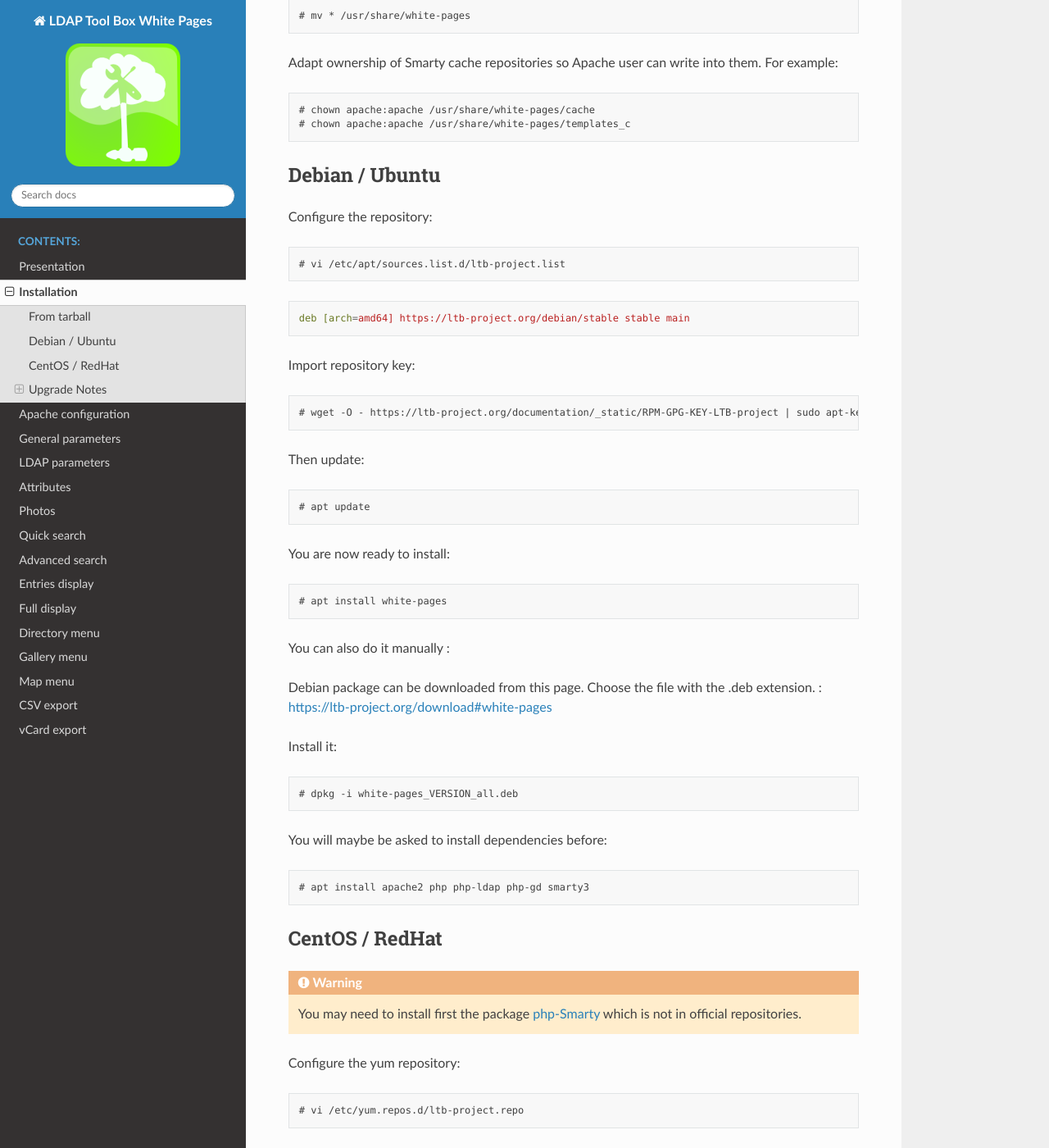
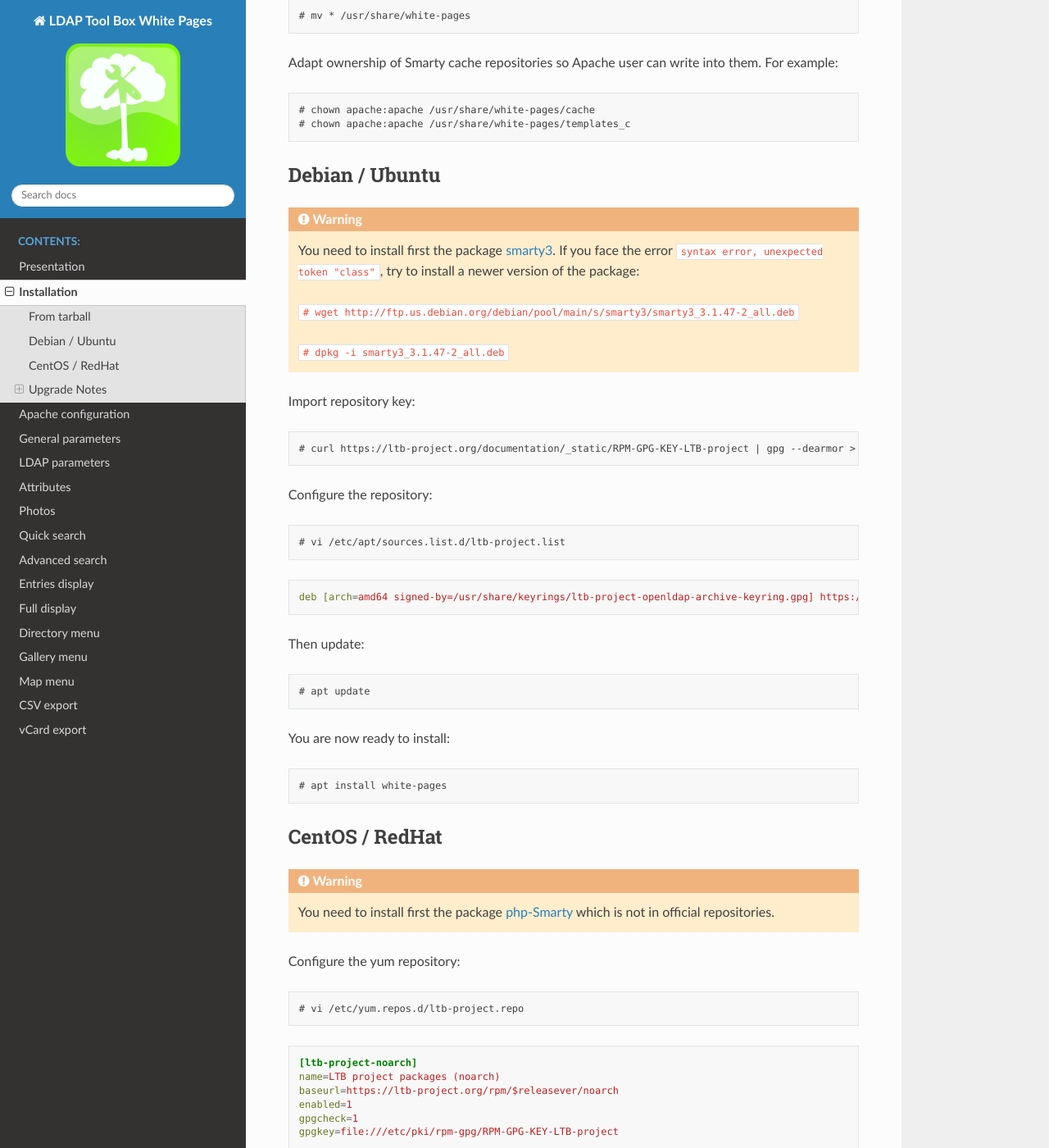
Before and after one commit to ltb-project/white-pages, a Sphinx documentation site: the page built from docs/installation.rst, in a window 1280 px wide and 1400 px high, scrolled down 753 px. Shown: the whole window at 82% size. Built offline with Sphinx 7.4.7 and the Read the Docs theme 2.0.0, drawn with Linux system fonts in a browser that asks for light colours; some of the changed text lies outside the part shown.

Commit message:
Update installation notes for Debian and EL

```diff
--- a/docs/installation.rst
+++ b/docs/installation.rst
@@ -12,7 +12,7 @@
 * Smarty (version 3 or higher)
 * composer
 
-Tarball can be downloaded from `LTB project website<https://ltb-project.org/download.html>__`.
+Tarball can be downloaded from `LTB project website <https://ltb-project.org/download.html>`_.
 
 Uncompress and unarchive the tarball:
 
@@ -43,6 +43,20 @@
 Debian / Ubuntu
 ---------------
 
+.. warning:: You need to install first the package `smarty3`_. If you face the error ``syntax error, unexpected token "class"``, try to install a newer version of the package:
+
+   ``# wget http://ftp.us.debian.org/debian/pool/main/s/smarty3/smarty3_3.1.47-2_all.deb``
+
+   ``# dpkg -i smarty3_3.1.47-2_all.deb``
+
+.. _smarty3: https://packages.debian.org/sid/smarty3
+
+Import repository key:
+
+.. prompt:: bash #
+
+    curl https://ltb-project.org/documentation/_static/RPM-GPG-KEY-LTB-project | gpg --dearmor > /usr/share/keyrings/ltb-project-openldap-archive-keyring.gpg
+
 Configure the repository:
 
 .. prompt:: bash #
@@ -51,13 +65,7 @@
 
 .. code-block:: ini
 
-    deb [arch=amd64] https://ltb-project.org/debian/stable stable main
-
-Import repository key:
-
-.. prompt:: bash #
-
-    wget -O - https://ltb-project.org/documentation/_static/RPM-GPG-KEY-LTB-project | sudo apt-key add -
+    deb [arch=amd64 signed-by=/usr/share/keyrings/ltb-project-openldap-archive-keyring.gpg] https://ltb-project.org/debian/stable stable main
 
 Then update:
 
@@ -71,26 +79,10 @@
 
     apt install white-pages
 
-You can also do it manually :
-
-Debian package can be downloaded from this page. Choose the file with the .deb extension. : https://ltb-project.org/download#white-pages
-
-Install it:
-
-.. prompt:: bash #
-
-   dpkg -i white-pages_VERSION_all.deb
-
-You will maybe be asked to install dependencies before:
-
-.. prompt:: bash #
-
-   apt install apache2 php php-ldap php-gd smarty3
-
 CentOS / RedHat
 ---------------
 
-.. warning:: You may need to install first the package `php-Smarty`_ which is not in official repositories.
+.. warning:: You need to install first the package `php-Smarty`_ which is not in official repositories.
 
 .. _php-Smarty: https://pkgs.org/download/php-Smarty
 
@@ -99,6 +91,7 @@
 .. prompt:: bash #
 
     vi /etc/yum.repos.d/ltb-project.repo
+
 .. code-block:: ini
 
     [ltb-project-noarch]
@@ -126,24 +119,6 @@
 
     yum install white-pages
 
-You can also do it manually :
-
-RPM can be downloaded from this page. Choose the file with the .rpm extension: https://ltb-project.org/download#white-pages
-
-You should import LTB GPG key first:
-
-.. prompt:: bash #
-
-   rpm --import http://ltb-project.org/documentation/_static/RPM-GPG-KEY-LTB-project
-
-Install the package:
-
-.. prompt:: bash #
-
-   yum localinstall white-pages-VERSION.noarch.rpm
-
-Dependencies should be installed automatically by yum.
-
 Upgrade Notes
 -------------
 
```
Also changed, not shown: other parts of docs/installation.rst (+1 -1 lines).
